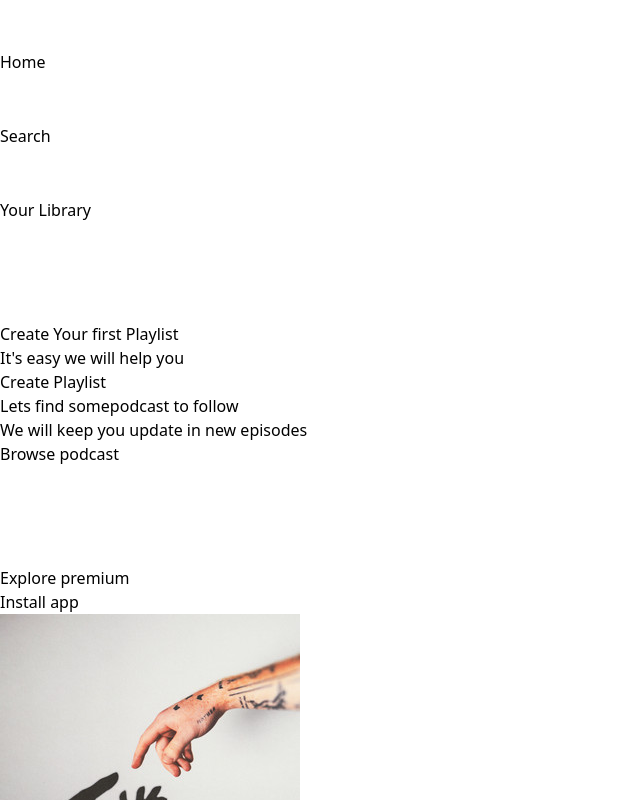
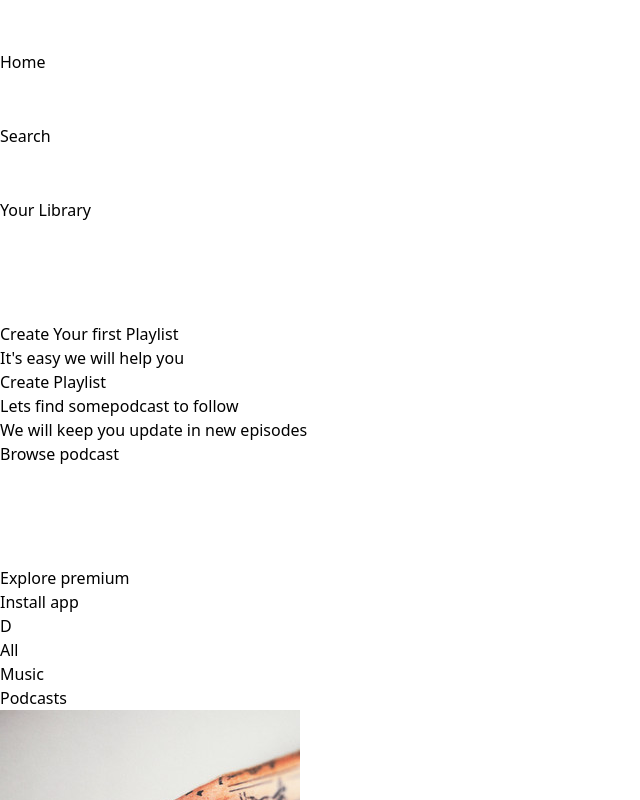
Before and after one commit to Boniadgithub/spotify_clone, a React (Vite) app: page / in a window 1280 px wide. Shown: the top 800 px of the page, without its empty margins (0-640 px from the left). Built offline with nearby package versions, Linux system fonts and the light colour scheme.

Commit message:
navbar element added

```diff
--- a/src/components/Navbar.jsx
+++ b/src/components/Navbar.jsx
@@ -12,7 +12,13 @@ function Navbar() {
          <div className='flex items-center gap-4'>
               <p className='bg-white text-black text-[15px] px-4 py-1 rounded-2xl hidden md:block'>Explore premium</p>
               <p className='bg-black py-1 px-3 rounded-2xl text-[15px]'>Install app </p>
+              <p className='bg-purple-500 text-black w-7 h-7 rounded-full flex item-center justify-center'>D</p>
          </div>
+      </div>
+      <div className='flex items-center gap-2 mt-4'>
+           <p className='bg-white text-black item-center rounded-2xl px-4 py-1 cursor-pointer'>All</p>
+           <p className='bg-black text-white item-center rounded-2xl px-4 py-1 cursor-pointer'>Music</p>
+           <p className='bg-black text-white item-center rounded-2xl px-4 py-1 cursor-pointer'>Podcasts</p>
       </div>
     </>
   )
```
